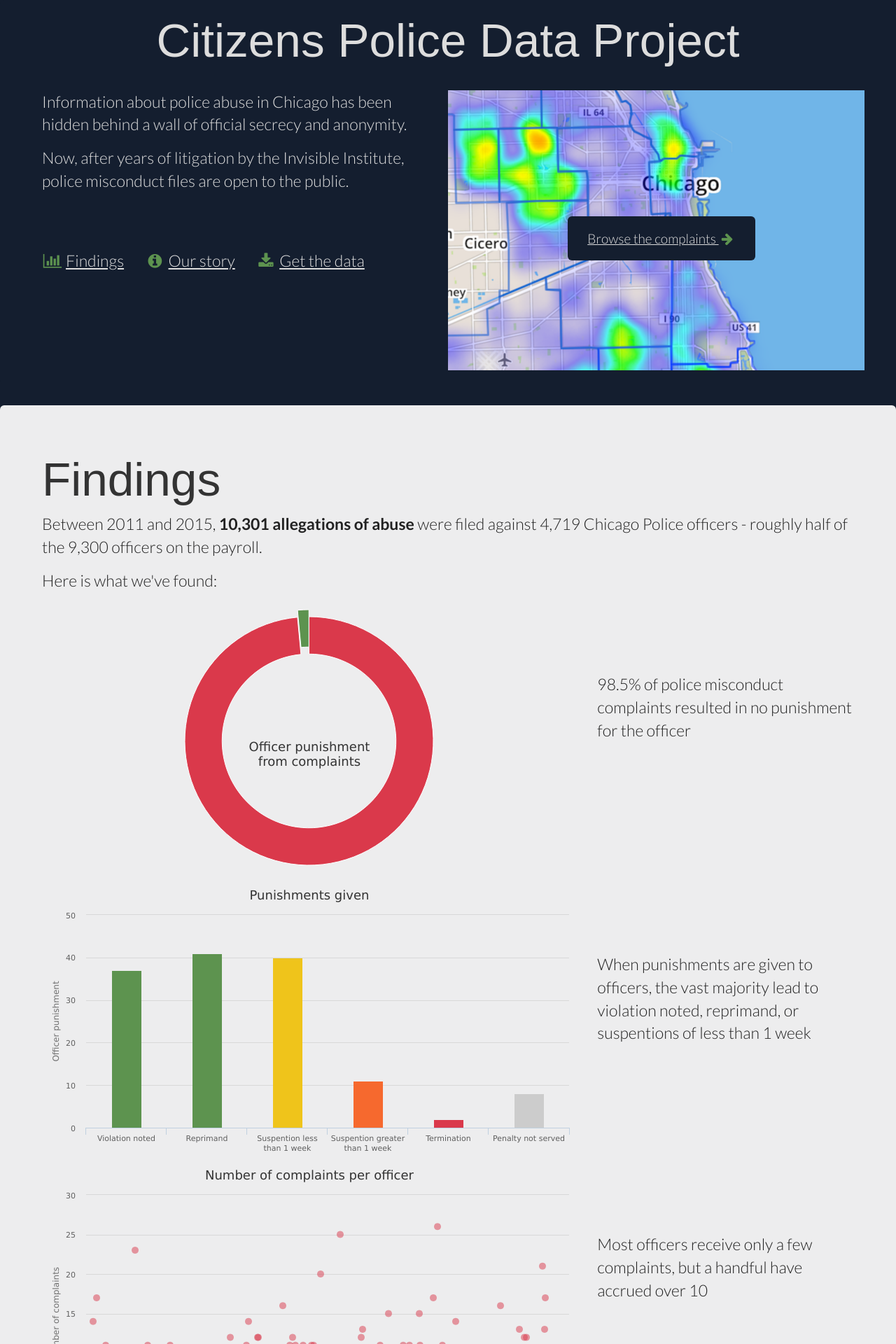
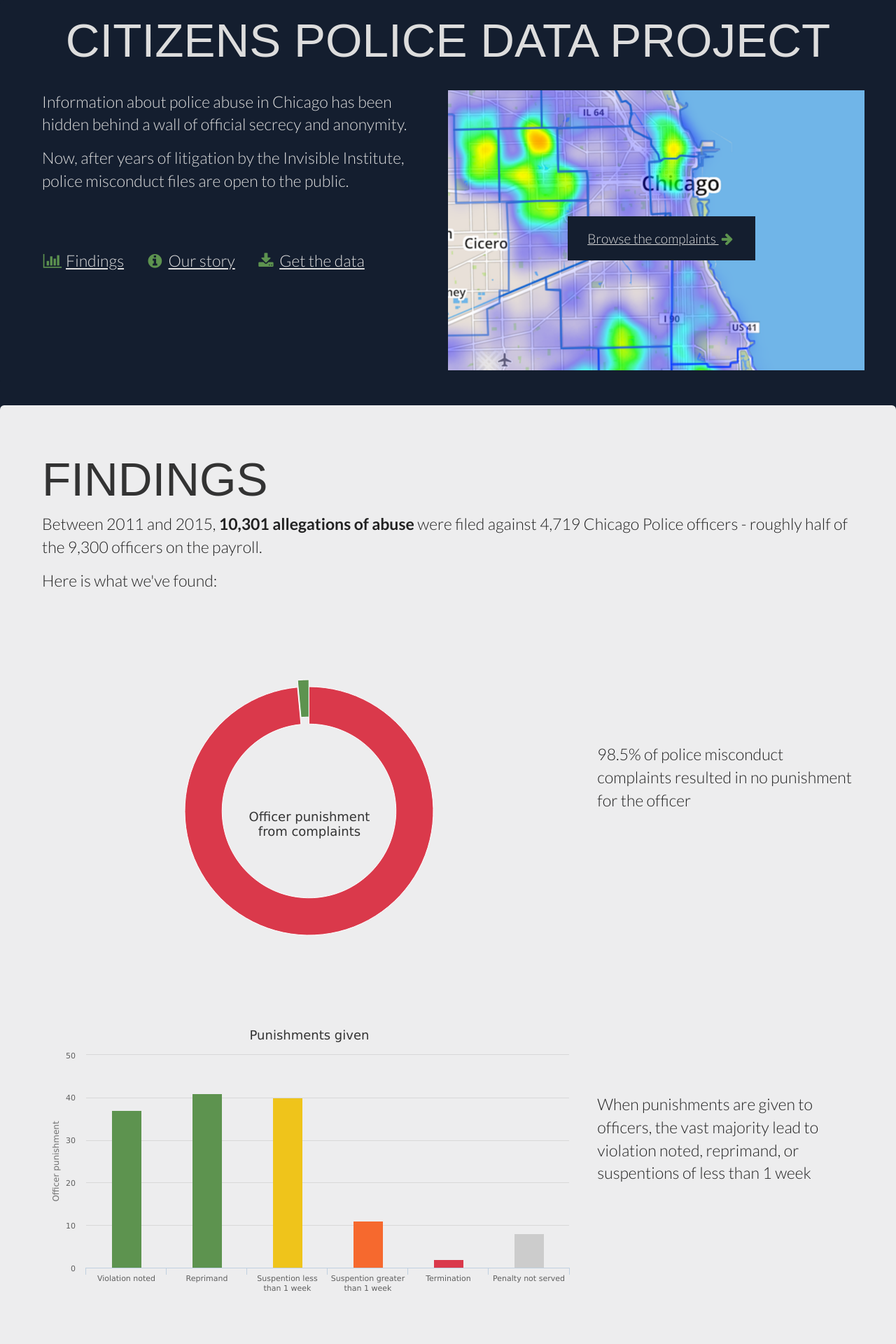
Before and after one commit to datamade/cpdb-splash, a Jekyll site: the page built from index.html, in a window 1280 px wide. Shown: the top 1920 px of the page at 70% size. Built offline with Jekyll 4.4.1, drawn with Linux system fonts in a browser that asks for light colours; nearby versions of some CDN libraries; some web fonts are replaced; some of the changed text lies outside the part shown.

Commit message:
batch of updates

```diff
--- a/css/custom.css
+++ b/css/custom.css
@@ -56,6 +56,7 @@
 
 h1, h2, .jumbotron h1, .jumbotron h2 {
   font-family: 'San Francisco', sans-serif;
+  text-transform: uppercase;
 }
 
 h3, h4, h5, .h3, .h4, .h5 {
@@ -101,6 +102,10 @@
 
 #section-2 a, #section-5 a {
   color: #333;
+}
+
+#section-2 .row {
+  margin-bottom: 100px;
 }
 
 #chart-findings-3, #chart-findings-4 {
@@ -227,8 +232,13 @@
   height: 200px;
 }
 
+.btn, .btn-lg {
+  border-radius: 0;
+}
+
 .btn-inverse {
   background-color: #141E2F;
+  border-radius: 0;
 }
 
 .btn-danger {
--- a/index.html
+++ b/index.html
@@ -104,12 +104,12 @@
     <div class='row'>
       <div class='col-sm-8'>
 
-        <p>Doluptate conseque reseque vel imus, sitior aut quibus alicium et volluptati ut lab in re doluptation cum estibeaque dollorerum etum ditiatiunto vel ipsam ariore enieni- maio debis il maiorrum quiatur esendio. Tet, abo. Nem quiam, que porecabo. Ferit utem ut et qui doluptat aut aborita quaeped quo beation porporectur rem facitat empossita qui res esto omniam lam ium landemp</p>
+        <p>Until 2014, information about police abuse in Chicago was hidden behind a wall of official secrecy. Today, thanks to the watershed decision Kalven v. City of Chicago, police misconduct files are open to the public. </p>
 
-        <p><a href='#' >Read more <i class='fa fa-fw fa-arrow-right green'></i></a></p>
+        <p><a href='http://southsideweekly.com/seeing-the-invisible/' >Read how we did it <i class='fa fa-fw fa-arrow-right green'></i></a></p>
       </div>
       <div class='col-sm-4'>
-        <a href='#'><img src='/images/chicago-law-july-29-2014.png' class='img-responsive img-thumbnail' alt='' title='' /></a>
+        <a href='#'><img src='/images/kalven-our-story.jpg' class='img-responsive img-thumbnail' alt='' title='' /></a>
       </div>
     </div>
 
@@ -119,14 +119,18 @@
     <h1>Get the data</h1>
 
     <p>
-      Doluptate conseque reseque vel imus, sitior aut quibus alicium et volluptati ut lab in re doluptation cum estibeaque dollorerum etum ditiatiunto vel ipsam ariore enienimaio debis il maiorrum quiatur esendio.
+      Transparency doesn’t happen on its own. It is up to us as citizens to exercise our right to this public information and act on it. To that end, we are making this data available to anyone who wants it. Drop us a line, and let's work together.
     </p>
 
-    <p><a href='mailto:info@invisible.institute'><i class='fa fa-fw fa-envelope'></i> Contact us <i class='fa fa-fw fa-arrow-right green'></i></a></p>
+    <p><a href='mailto:info@invisible.institute'><i class='fa fa-fw fa-envelope'></i> Contact us to get the data<i class='fa fa-fw fa-arrow-right green'></i></a></p>
 
   </div>
 
-  <p class='text-center'><a href='http://invisible.institute/'><img style='width:150px;' src='/images/invisible-institute.png' alt='Invisible Institute' title='Invisible Institute' /></a></p>
+  <p class='text-center'><a href='http://invisible.institute/'><img style='width:150px;' src='/images/ii-logo-white.png' alt='Invisible Institute' title='Invisible Institute' /></a></p>
+
+  <p class='text-center'>
+    <a href='http://invisible.institute/subscribe/'>Join the Invisible Institute mailing list</a> | <a href='mailto:info@invisible.institute'>info@invisible.institute</a>
+  </p>
 </div>
 
 <script src="js/charts.js"></script>
```
Also changed, not shown: images/ii-logo-black.png (added), images/ii-logo-white.png (added), images/invisible-institute.png (deleted), images/kalven-our-story.jpg (added).
